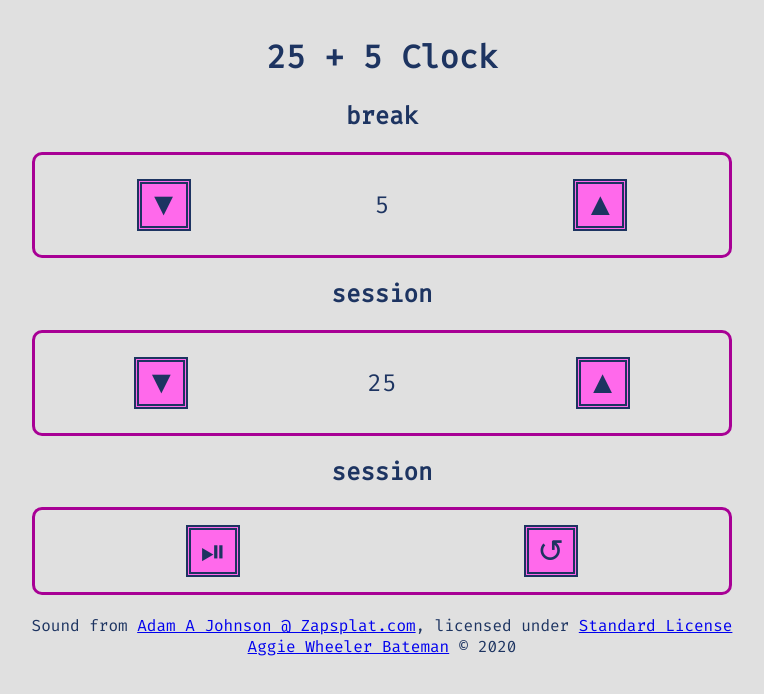
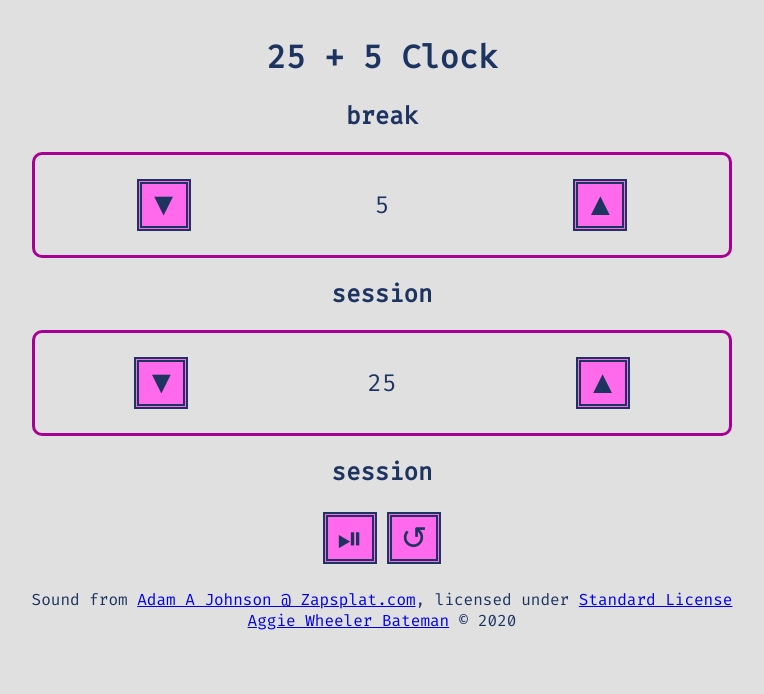
Before and after one commit to UmarNaeem7/25-plus-5-clock, a React (Create React App) app in the folder client/: page / in a window 1280 px wide. Shown: the top 694 px of the page, without its empty margins (258-1022 px from the left). Built offline with nearby package versions, Linux system fonts and the light colour scheme.

Commit message:
Remove div wrapping button elements in Timer

```diff
--- a/client/src/components/Timer.js
+++ b/client/src/components/Timer.js
@@ -1,13 +1,11 @@
 import React from 'react';
 
 function Timer(props){
-    return <section>
+    return <section id="timer">
         <h2 id="timer-label">{props.interval}</h2>
-        <p id="time-left"></p>
-        <div>
-            <button id="start_stop">&#9199;</button>
-            <button id="reset" onClick={props.reset}>&#8634;</button>
-        </div>
+        <p id="time-left">{props.time}</p>
+        <button id="start_stop" onClick={props.start}>&#9199;</button>
+        <button id="reset" onClick={props.reset}>&#8634;</button>
     </section>;
 }
 
```
